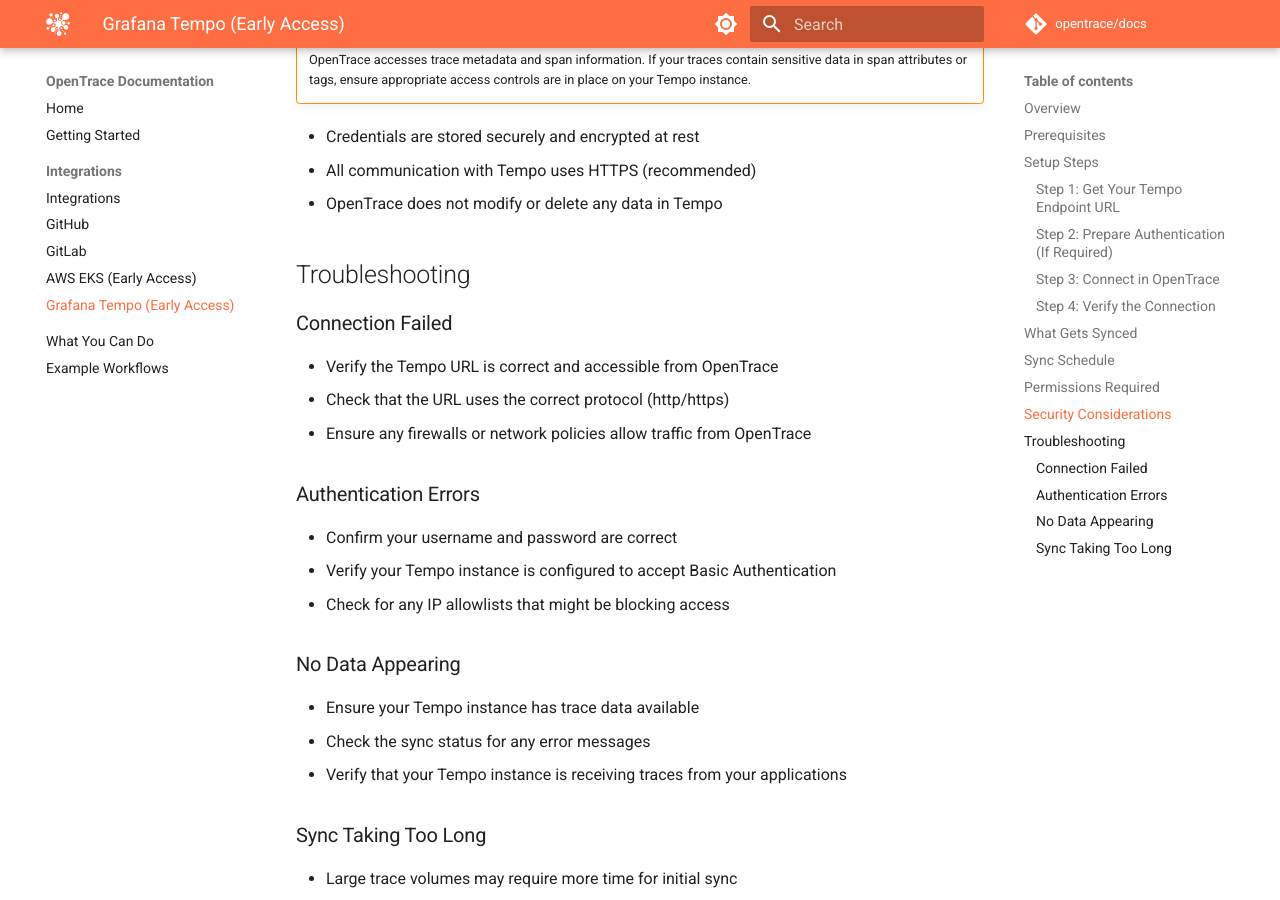
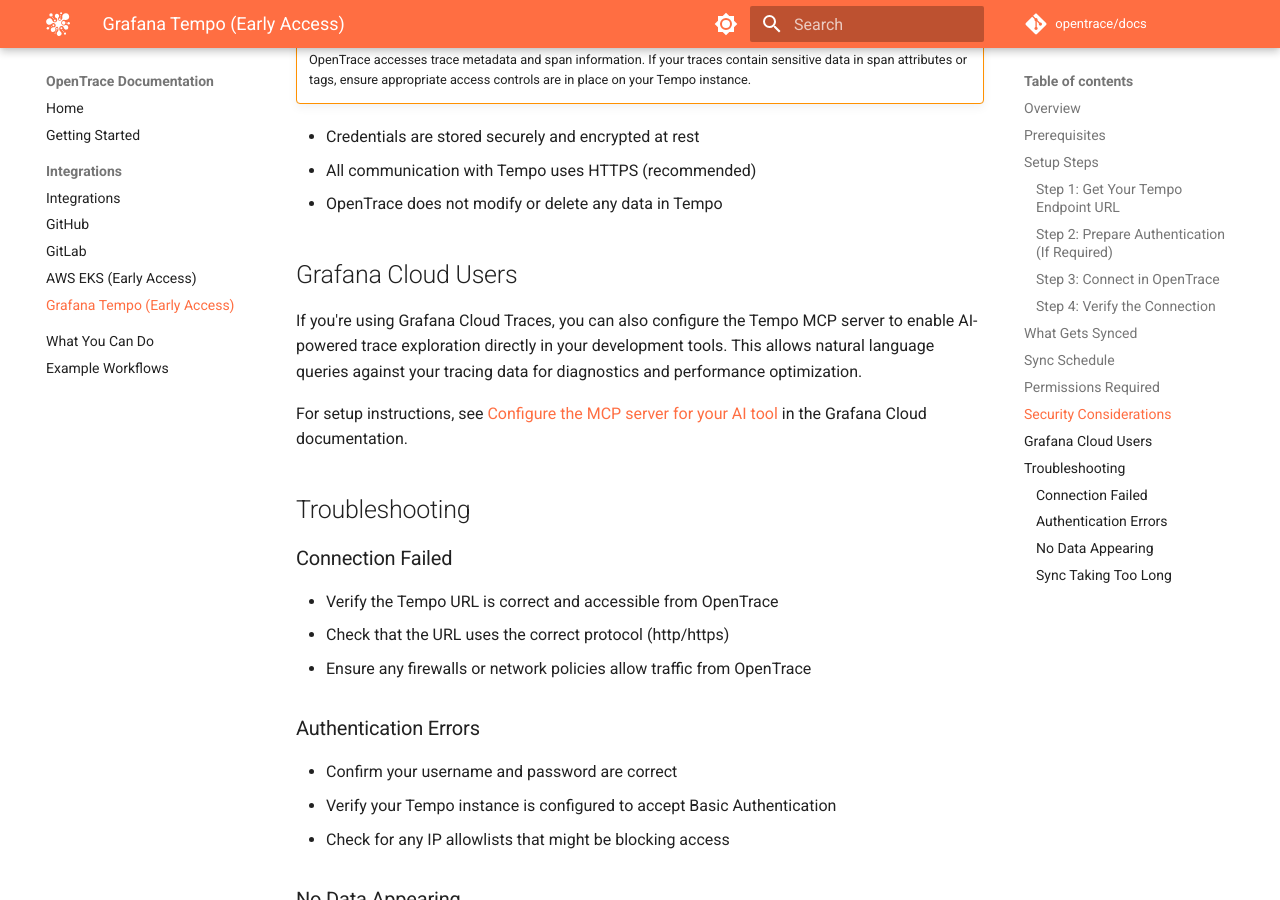
Before and after one commit to opentrace/docs, an MkDocs documentation site: the page built from docs/integrations/tempo.md, in a window 1280 px wide and 900 px high, scrolled down 2406 px. Built offline with MkDocs 1.6.1 and Material for MkDocs 9.7.7, drawn with Linux system fonts in a browser that asks for light colours; comment, search, counter and statistics services are not loaded.

Commit message:
docs: add Grafana Cloud MCP server reference to Tempo docs
Link to Grafana Cloud documentation for configuring the Tempo MCP
server, enabling AI-powered trace exploration for Cloud users.

```diff
--- a/docs/integrations/tempo.md
+++ b/docs/integrations/tempo.md
@@ -84,6 +84,12 @@ No write access is required. OpenTrace only reads trace data from Tempo.
 - All communication with Tempo uses HTTPS (recommended)
 - OpenTrace does not modify or delete any data in Tempo
 
+## Grafana Cloud Users
+
+If you're using Grafana Cloud Traces, you can also configure the Tempo MCP server to enable AI-powered trace exploration directly in your development tools. This allows natural language queries against your tracing data for diagnostics and performance optimization.
+
+For setup instructions, see [Configure the MCP server for your AI tool](https://grafana.com/docs/grafana-cloud/send-data/traces/mcp-server/#configure-the-mcp-server-for-your-ai-tool) in the Grafana Cloud documentation.
+
 ## Troubleshooting
 
 ### Connection Failed
```
